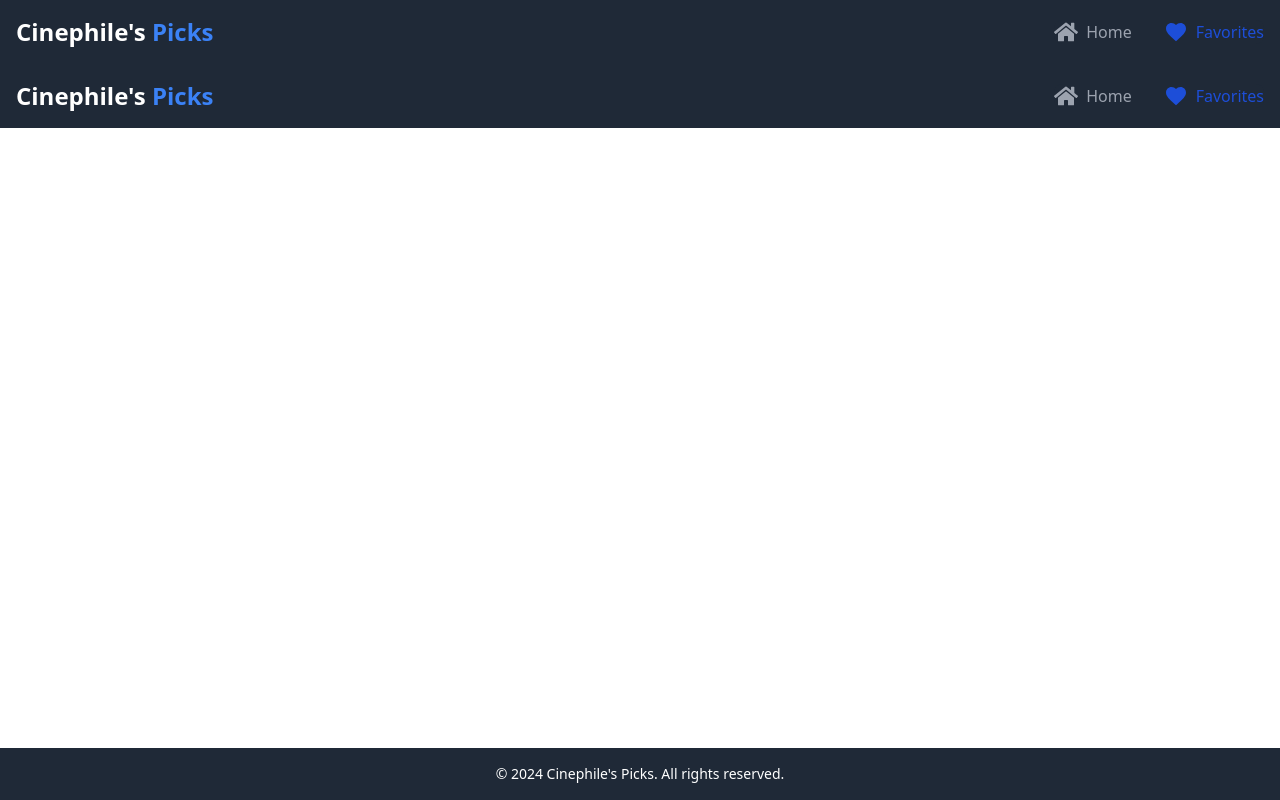
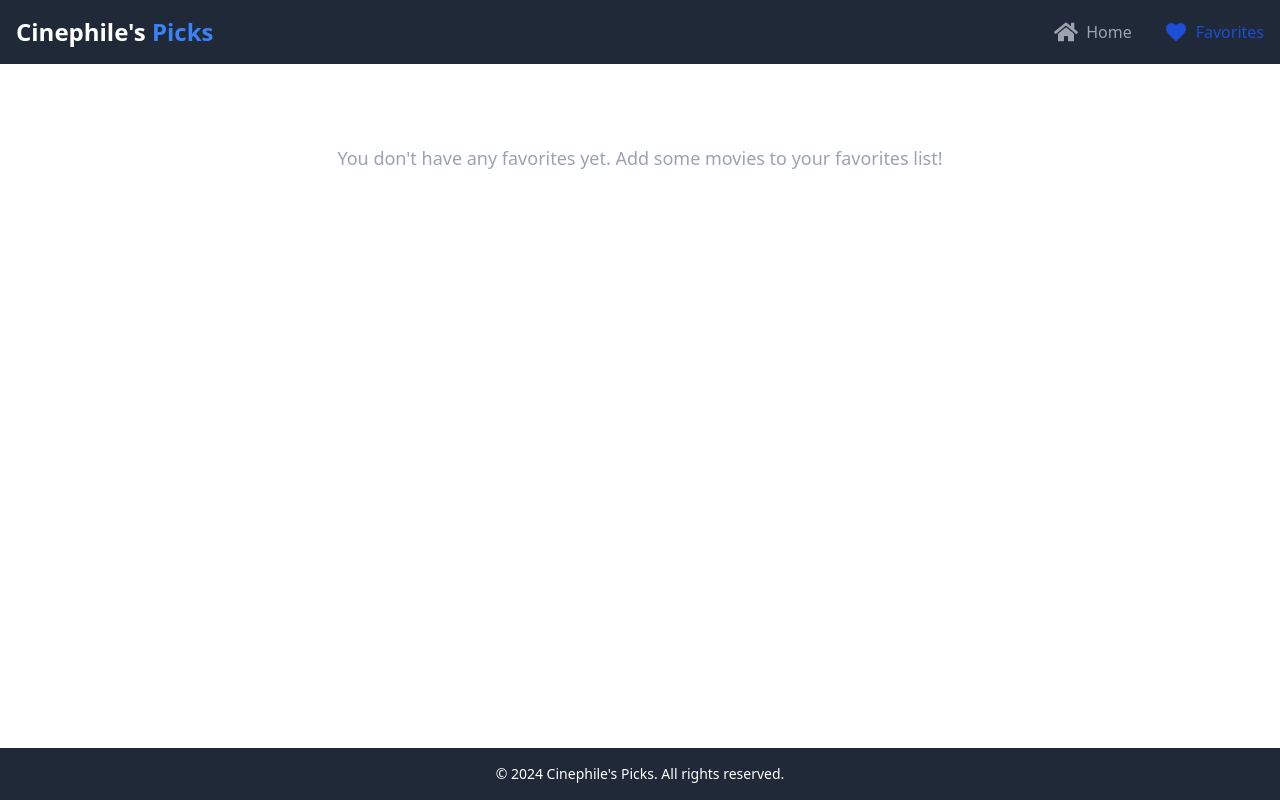
Before and after one commit to OtnielSSilva/progweb-project, a React (Vite) app: page /favorites in a window 1280 px wide. Built offline with nearby package versions, Linux system fonts and the light colour scheme.

Commit message:
feat(favorites): adiciona mensagem quando não há favoritos
Exibe uma mensagem informativa quando a lista de favoritos está vazia, melhorando a experiência do usuário.

```diff
--- a/src/pages/Favorites.tsx
+++ b/src/pages/Favorites.tsx
@@ -1,4 +1,3 @@
-import Header from "@/components/Header";
 import MovieCard from "@/components/MovieCard";
 import { Movie } from "@/types/movie";
 
@@ -9,10 +8,14 @@ interface FavoritesProps {
 
 export default function Favorites({ handleFav, favs }: FavoritesProps) {
 	return (
-		<>
-			<Header />
-			<div className="container mx-auto p-4">
-				<h2 className="text-white text-2xl font-semibold mb-4">My Favorites</h2>
+		<div className="container mx-auto p-4">
+			<h2 className="text-white text-2xl font-semibold mb-4">My Favorites</h2>
+			{favs.length === 0 ? (
+				<p className="text-gray-400 text-center text-lg font-medium mt-8">
+					You don't have any favorites yet. Add some movies to your favorites
+					list!
+				</p>
+			) : (
 				<div className="flex flex-wrap gap-4">
 					{favs.map((movie: Movie) => (
 						<MovieCard
@@ -23,7 +26,7 @@ export default function Favorites({ handleFav, favs }: FavoritesProps) {
 						/>
 					))}
 				</div>
-			</div>
-		</>
+			)}
+		</div>
 	);
 }
```
